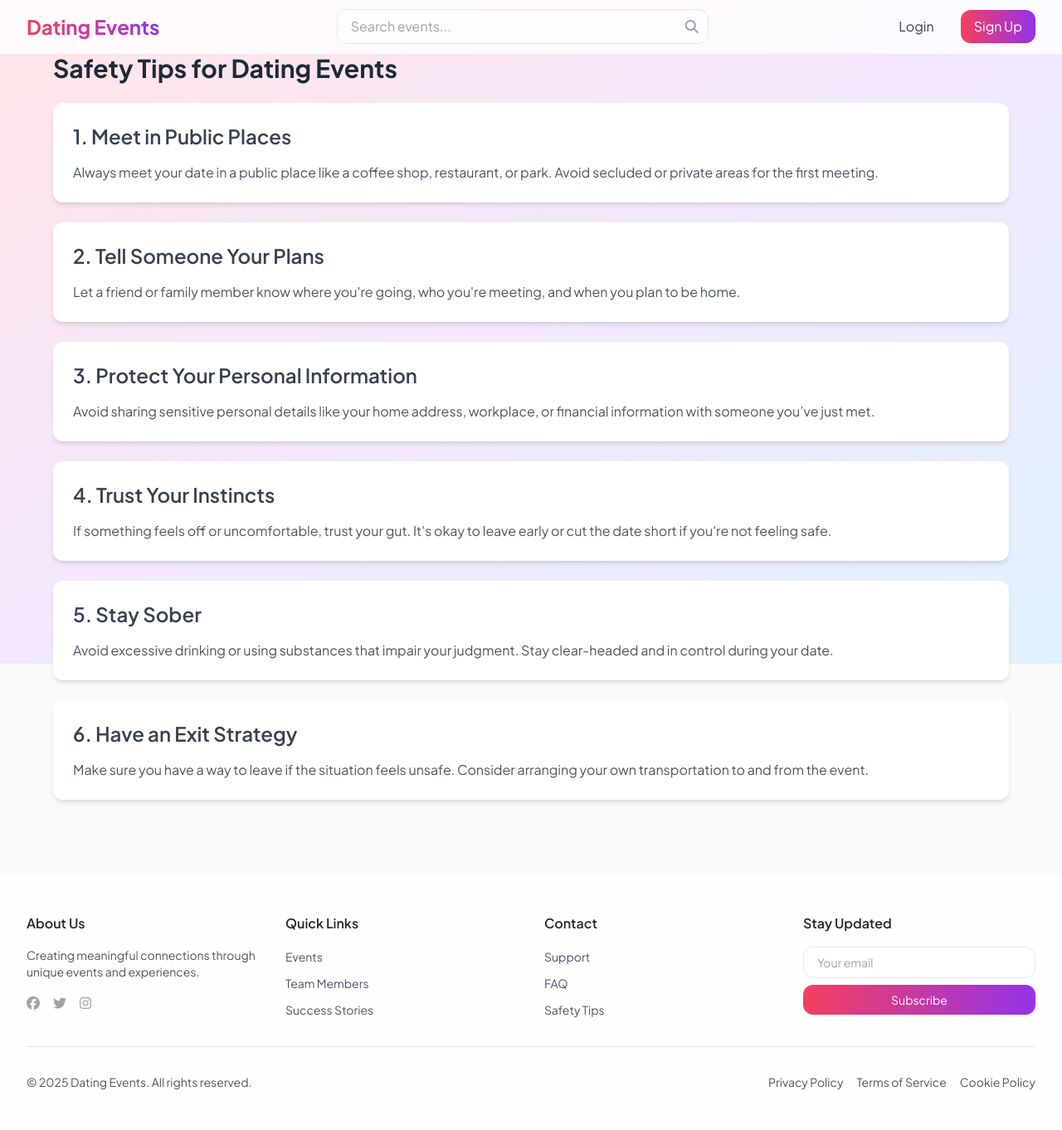
After one commit to klchambers/CI-Feb25-hackathon2, a Django app: page /home/templates/home/safety.html in a window 1280 px wide. The commit adds this page. Shown: the whole page at 83% size. Run offline with Django 4.2, Linux system fonts and the light colour scheme; parts of the project's set-up code (start-up, migrations or seed data) failed here and were passed over; some libraries are stand-ins or nearby versions.

Commit message:
Feat: Add safety tips page and link in footer

```diff
--- /dev/null
+++ b/home/templates/home/safety.html
@@ -0,0 +1,37 @@
+{% extends 'base.html' %}
+
+{% block content %}
+<div class="max-w-7xl mx-auto px-4 sm:px-6 lg:px-8 py-8">
+  <h1 class="text-3xl font-bold text-gray-800 mb-6">Safety Tips for Dating Events</h1>
+
+  <div class="bg-white p-6 rounded-xl shadow-md mb-6">
+    <h2 class="text-2xl font-semibold text-gray-700 mb-4">1. Meet in Public Places</h2>
+    <p class="text-gray-600">Always meet your date in a public place like a coffee shop, restaurant, or park. Avoid secluded or private areas for the first meeting.</p>
+  </div>
+
+  <div class="bg-white p-6 rounded-xl shadow-md mb-6">
+    <h2 class="text-2xl font-semibold text-gray-700 mb-4">2. Tell Someone Your Plans</h2>
+    <p class="text-gray-600">Let a friend or family member know where you're going, who you're meeting, and when you plan to be home.</p>
+  </div>
+
+  <div class="bg-white p-6 rounded-xl shadow-md mb-6">
+    <h2 class="text-2xl font-semibold text-gray-700 mb-4">3. Protect Your Personal Information</h2>
+    <p class="text-gray-600">Avoid sharing sensitive personal details like your home address, workplace, or financial information with someone you’ve just met.</p>
+  </div>
+
+  <div class="bg-white p-6 rounded-xl shadow-md mb-6">
+    <h2 class="text-2xl font-semibold text-gray-700 mb-4">4. Trust Your Instincts</h2>
+    <p class="text-gray-600">If something feels off or uncomfortable, trust your gut. It's okay to leave early or cut the date short if you're not feeling safe.</p>
+  </div>
+
+  <div class="bg-white p-6 rounded-xl shadow-md mb-6">
+    <h2 class="text-2xl font-semibold text-gray-700 mb-4">5. Stay Sober</h2>
+    <p class="text-gray-600">Avoid excessive drinking or using substances that impair your judgment. Stay clear-headed and in control during your date.</p>
+  </div>
+
+  <div class="bg-white p-6 rounded-xl shadow-md mb-6">
+    <h2 class="text-2xl font-semibold text-gray-700 mb-4">6. Have an Exit Strategy</h2>
+    <p class="text-gray-600">Make sure you have a way to leave if the situation feels unsafe. Consider arranging your own transportation to and from the event.</p>
+  </div>
+</div>
+{% endblock %}
--- a/home/urls.py
+++ b/home/urls.py
@@ -7,4 +7,5 @@ urlpatterns = [
     path('home/templates/home/cookies.html', views.cookies, name='cookies'),
     path('home/templates/home/service.html', views.service, name='service'),
     path('home/templates/home/privacy.html', views.privacy, name='privacy'),
+    path('home/templates/home/safety.html', views.safety, name='safety'),
 ]
--- a/home/views.py
+++ b/home/views.py
@@ -17,3 +17,6 @@ def cookies(request):
 
 def service(request):
     return render(request, 'home/service.html')
+
+def safety(request):
+    return render(request, 'home/safety.html')
--- a/templates/base.html
+++ b/templates/base.html
@@ -318,7 +318,7 @@
                   </a>
                 </li>
                 <li>
-                  <a href="#" class="text-sm text-gray-600 hover:text-rose-600">
+                  <a href="../../../home/templates/home/safety.html" class="text-sm text-gray-600 hover:text-rose-600">
                     Safety Tips
                   </a>
                 </li>
```
